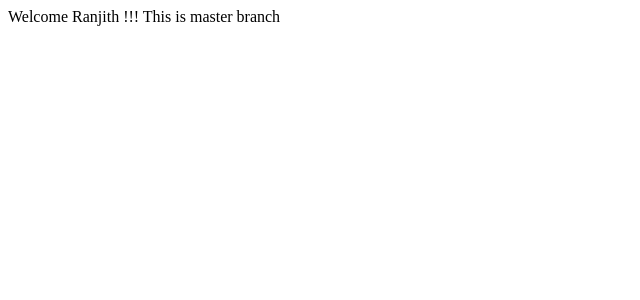
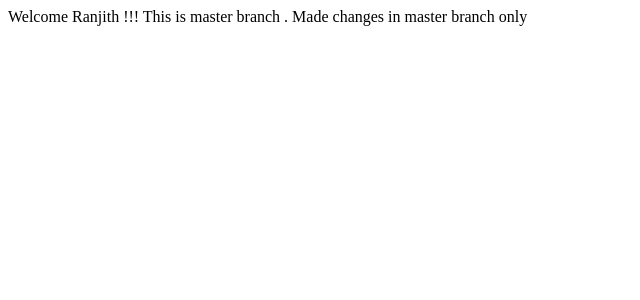
Before and after one commit to RanjithJain/git_commands, a React (Create React App) app: page / in a window 1280 px wide. Shown: the top 300 px of the page, without its empty margins (0-640 px from the left). Built offline with nearby package versions, Linux system fonts and the light colour scheme.

Commit message:
Commit  in Master branch

```diff
--- a/src/App.js
+++ b/src/App.js
@@ -1,5 +1,10 @@
 function App() {
-  return <div className="App">Welcome Ranjith !!! This is master branch</div>;
+  return (
+    <div>
+      Welcome Ranjith !!! This is master branch . Made changes in master branch
+      only
+    </div>
+  );
 }
 
 export default App;
```
